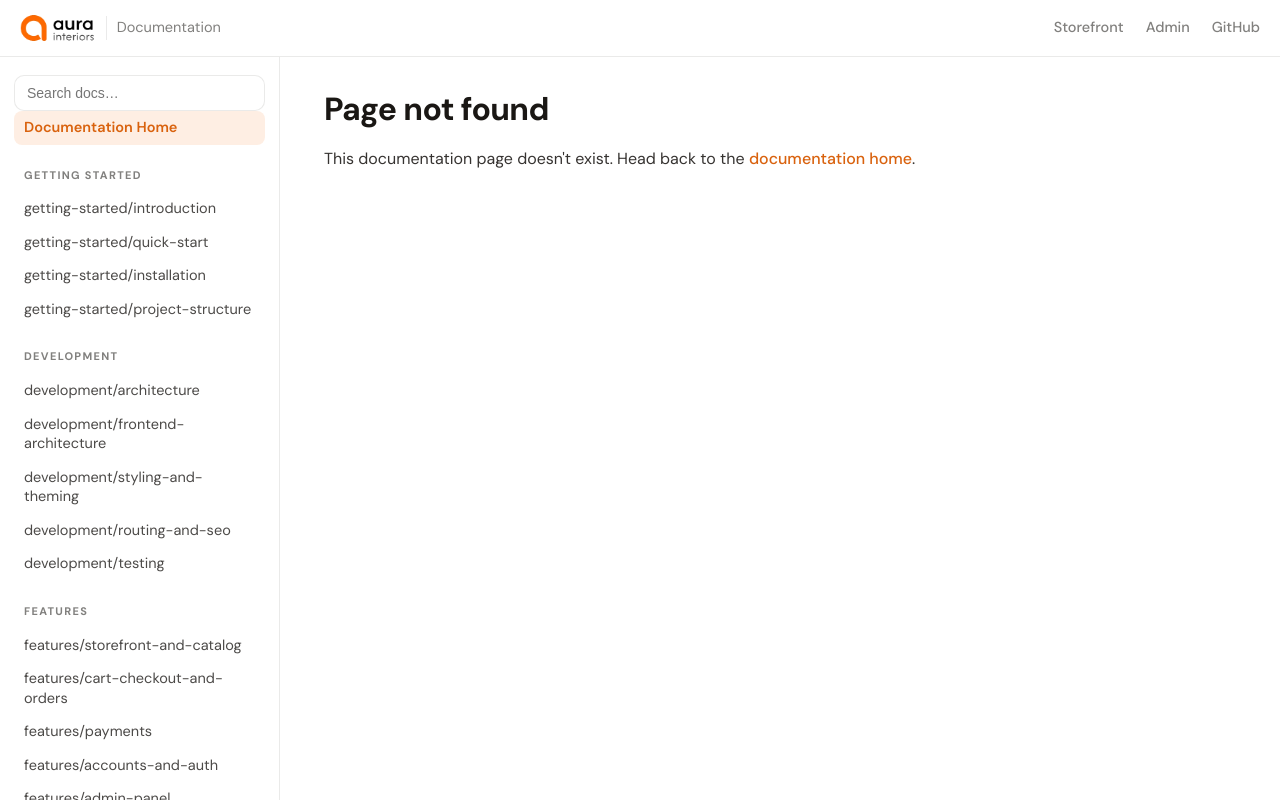
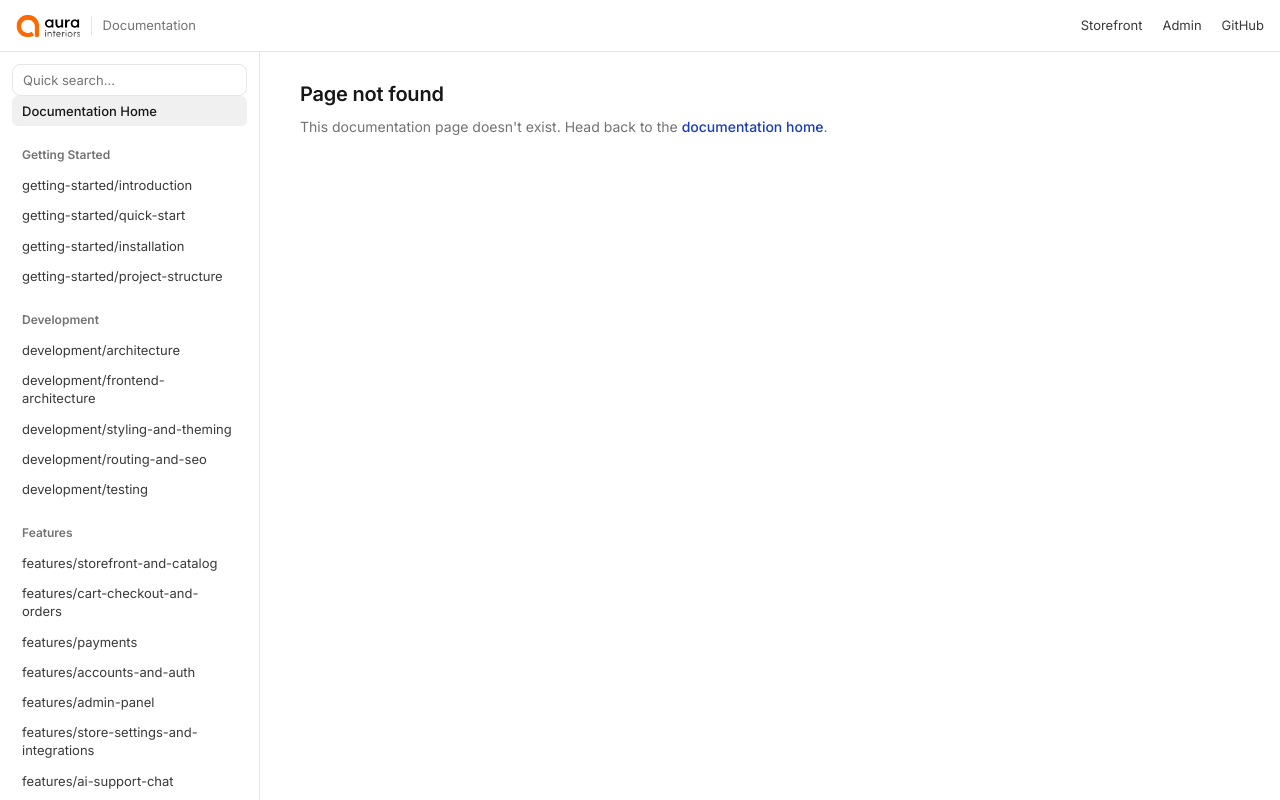
Before and after one commit to ShahiCrafts/aurainteriors-web, a React (Vite) app in the folder docs-site/: page / in a window 1280 px wide. Built offline with nearby package versions, Linux system fonts and the light colour scheme.

Commit message:
docs site: redesign to Cloudflare-dashboard style — Inter font, CF type scale (14/21 body, 20/28 h1, 16/24 h2), neutral #171717/#737373 palette, blue links/callouts, dashboard sidebar + rails

```diff
--- a/docs-site/index.html
+++ b/docs-site/index.html
@@ -7,7 +7,7 @@
     <link rel="preconnect" href="https://fonts.googleapis.com" />
     <link rel="preconnect" href="https://fonts.gstatic.com" crossorigin />
     <link
-      href="https://fonts.googleapis.com/css2?family=DM+Sans:ital,opsz,wght@0,9..40,300..900;1,9..40,300..900&display=swap"
+      href="https://fonts.googleapis.com/css2?family=Inter:ital,opsz,wght@0,14..32,100..900;1,14..32,100..900&display=swap"
       rel="stylesheet"
     />
     <title>Aura Interiors — Documentation</title>
--- a/docs-site/src/App.jsx
+++ b/docs-site/src/App.jsx
@@ -119,7 +119,7 @@ export default function App() {
           <input
             value={query}
             onChange={(e) => setQuery(e.target.value)}
-            placeholder="Search docs…"
+            placeholder="Quick search…"
             aria-label="Search documentation"
           />
         </div>
--- a/docs-site/src/styles.css
+++ b/docs-site/src/styles.css
@@ -1,12 +1,22 @@
+/* Cloudflare-dashboard-inspired design system.
+   Tokens sampled from the Cloudflare dashboard (Inter Variable):
+   ink #171717, muted #737373, hairline #e5e5e5, link blue #193cb8,
+   button blue #1d6ce0, body 14px/21px, headings 20/28 & 16/24, nav 13px. */
 :root {
-  --brand: #f27318;
-  --brand-hover: #d9620e;
-  --navy: #1e2c4a;
-  --ink: #1a1714;
-  --muted: rgba(26, 23, 20, 0.55);
-  --line: rgba(26, 23, 20, 0.09);
+  --ink: #171717;
+  --ink-soft: rgba(23, 23, 23, 0.85);
+  --muted: #737373;
+  --faint: #a3a3a3;
+  --line: #e5e5e5;
+  --line-soft: #ebebeb;
   --bg: #ffffff;
-  --side-bg: #ffffff;
+  --hover-bg: #f5f5f5;
+  --active-bg: #f0f0f0;
+  --link: #193cb8;
+  --btn-blue: #1d6ce0;
+  --callout-bg: #eaf1fe;
+  --code-bg: #f5f5f5;
+  --radius: 8px;
 }
 
 * { box-sizing: border-box; }
@@ -16,15 +26,19 @@ html, body {
   padding: 0;
   background: var(--bg);
   color: var(--ink);
-  font-family: "DM Sans", system-ui, -apple-system, "Segoe UI", sans-serif;
-  font-size: 16px;
-  line-height: 1.6;
+  font-family: "Inter", "Inter Variable", system-ui, -apple-system, "Segoe UI", sans-serif;
+  font-size: 14px;
+  line-height: 1.5;
+  -webkit-font-smoothing: antialiased;
+  text-rendering: optimizeLegibility;
 }
+
+::selection { background: #c7dbfc; }
 
 .shell {
   display: grid;
-  grid-template-columns: 280px minmax(0, 1fr) 220px;
-  grid-template-rows: 57px minmax(0, 1fr);
+  grid-template-columns: 260px minmax(0, 1fr) 232px;
+  grid-template-rows: 52px minmax(0, 1fr);
   grid-template-areas:
     "top top top"
     "side main toc";
@@ -36,8 +50,8 @@ html, body {
   grid-area: top;
   display: flex;
   align-items: center;
-  gap: 16px;
-  padding: 0 20px;
+  gap: 14px;
+  padding: 0 16px;
   border-bottom: 1px solid var(--line);
   background: var(--bg);
   z-index: 30;
@@ -45,197 +59,247 @@ html, body {
 .brand {
   display: flex;
   align-items: center;
-  gap: 10px;
+  gap: 9px;
   text-decoration: none;
   color: var(--ink);
+  min-width: 0;
 }
-.brand-mark {
-  width: 30px;
-  height: 30px;
-  border-radius: 8px;
-  background: var(--brand);
-  color: #fff;
-  font-weight: 700;
-  display: flex;
-  align-items: center;
-  justify-content: center;
-  font-size: 17px;
+.brand-logo { height: 26px; width: auto; display: block; }
+.brand-doc {
+  color: var(--muted);
+  font-size: 13px;
+  font-weight: 400;
+  border-left: 1px solid var(--line);
+  padding-left: 11px;
+  white-space: nowrap;
 }
-.brand-logo { height: 30px; width: auto; display: block; }
-.brand-name { font-weight: 700; font-size: 16.5px; letter-spacing: -0.01em; }
-.brand-doc { color: var(--muted); font-size: 14.5px; border-left: 1px solid var(--line); padding-left: 10px; }
-.topbar-links { margin-left: auto; display: flex; gap: 22px; }
-.topbar-links a { color: var(--muted); text-decoration: none; font-size: 14.5px; font-weight: 500; }
-.topbar-links a:hover { color: var(--brand); }
+.topbar-links { margin-left: auto; display: flex; align-items: center; gap: 20px; }
+.topbar-links a {
+  color: var(--ink-soft);
+  text-decoration: none;
+  font-size: 13px;
+  font-weight: 400;
+}
+.topbar-links a:hover { color: var(--ink); text-decoration: underline; text-underline-offset: 3px; }
 .nav-toggle {
   display: none;
   background: none;
   border: 1px solid var(--line);
-  border-radius: 8px;
-  font-size: 17px;
-  padding: 4px 10px;
+  border-radius: 6px;
+  font-size: 15px;
+  line-height: 1;
+  padding: 6px 9px;
   cursor: pointer;
+  color: var(--ink);
 }
+.nav-toggle:hover { background: var(--hover-bg); }
 
 /* ---------- sidebar ---------- */
 .sidebar {
   grid-area: side;
-  background: var(--side-bg);
+  background: var(--bg);
   border-right: 1px solid var(--line);
   overflow-y: auto;
-  padding: 18px 14px 40px;
+  padding: 12px 12px 40px;
+  scrollbar-width: thin;
+  scrollbar-color: #d4d4d4 transparent;
 }
+.search { position: relative; }
 .search input {
   width: 100%;
-  padding: 9px 12px;
+  padding: 7px 10px;
   border: 1px solid var(--line);
-  border-radius: 10px;
-  font-size: 14px;
+  border-radius: var(--radius);
+  font-size: 13px;
+  font-family: inherit;
   background: #fff;
+  color: var(--ink);
   outline: none;
 }
-.search input:focus { border-color: var(--brand); }
-.nav-group { margin-top: 22px; }
+.search input::placeholder { color: var(--muted); }
+.search input:focus {
+  border-color: var(--btn-blue);
+  box-shadow: 0 0 0 1px var(--btn-blue);
+}
+.nav-group { margin-top: 20px; }
 .nav-group-title {
-  font-size: 11px;
-  font-weight: 700;
-  letter-spacing: 0.12em;
-  text-transform: uppercase;
+  font-size: 12px;
+  font-weight: 600;
   color: var(--muted);
-  margin: 0 10px 8px;
+  margin: 0 10px 6px;
+  letter-spacing: 0;
 }
 .nav-item {
   display: block;
-  padding: 7px 10px;
-  border-radius: 8px;
-  color: rgba(26, 23, 20, 0.78);
+  padding: 6px 10px;
+  border-radius: 6px;
+  color: var(--ink-soft);
   text-decoration: none;
-  font-size: 14.5px;
-  line-height: 1.35;
+  font-size: 13px;
+  line-height: 1.4;
 }
-.nav-item:hover { background: rgba(242, 115, 24, 0.07); color: var(--ink); }
-.nav-item.active { background: rgba(242, 115, 24, 0.12); color: var(--brand-hover); font-weight: 600; }
-.nav-home { font-weight: 600; }
-.nav-empty { color: var(--muted); font-size: 14px; margin: 0 10px; }
+.nav-item:hover { background: var(--hover-bg); color: var(--ink); }
+.nav-item.active { background: var(--active-bg); color: var(--ink); font-weight: 500; }
+.nav-home { font-weight: 500; color: var(--ink); }
+.nav-empty { color: var(--muted); font-size: 13px; margin: 0 10px; }
 
 /* ---------- content ---------- */
 .content {
   grid-area: main;
   overflow-y: auto;
-  padding: 34px 44px 60px;
+  padding: 28px 40px 64px;
+  scrollbar-width: thin;
+  scrollbar-color: #d4d4d4 transparent;
 }
-.prose { max-width: 820px; }
-.prose h1 { font-size: 32px; font-weight: 700; letter-spacing: -0.02em; line-height: 1.15; margin: 0 0 18px; }
-.prose h2 { font-size: 22px; font-weight: 700; letter-spacing: -0.01em; margin: 38px 0 12px; padding-top: 10px; }
-.prose h3 { font-size: 17px; font-weight: 700; margin: 26px 0 8px; }
-.prose p { margin: 0 0 14px; color: rgba(26, 23, 20, 0.88); }
-.prose ul, .prose ol { margin: 0 0 14px; padding-left: 24px; color: rgba(26, 23, 20, 0.88); }
-.prose li { margin-bottom: 5px; }
-.prose a { color: var(--brand-hover); text-decoration: none; font-weight: 500; }
-.prose a:hover { text-decoration: underline; }
-.prose img { max-width: 100%; border-radius: 12px; }
+.prose { max-width: 840px; }
+.prose h1 {
+  font-size: 20px;
+  font-weight: 600;
+  letter-spacing: -0.2px;
+  line-height: 28px;
+  margin: 0 0 8px;
+}
+/* the paragraph right under the title reads as the page description, like the dashboard */
+.prose > h1 + p { color: var(--muted); font-size: 14px; margin-bottom: 22px; }
+.prose h2 {
+  font-size: 16px;
+  font-weight: 600;
+  letter-spacing: -0.2px;
+  line-height: 24px;
+  margin: 34px 0 10px;
+  padding-top: 22px;
+  border-top: 1px solid var(--line-soft);
+}
+.prose h2:first-of-type { border-top: none; padding-top: 0; }
+.prose h3 { font-size: 14px; font-weight: 600; line-height: 21px; margin: 24px 0 6px; }
+.prose p { margin: 0 0 14px; color: var(--ink-soft); }
+.prose ul, .prose ol { margin: 0 0 14px; padding-left: 22px; color: var(--ink-soft); }
+.prose li { margin-bottom: 4px; }
+.prose li::marker { color: var(--faint); }
+.prose a { color: var(--link); text-decoration: none; font-weight: 500; }
+.prose a:hover { text-decoration: underline; text-underline-offset: 3px; }
+.prose strong { font-weight: 600; color: var(--ink); }
+.prose img {
+  max-width: 100%;
+  border-radius: var(--radius);
+  border: 1px solid var(--line);
+}
 .prose code {
   font-family: ui-monospace, "SF Mono", Menlo, Consolas, monospace;
-  font-size: 0.86em;
-  background: rgba(26, 23, 20, 0.06);
-  padding: 1.5px 5px;
-  border-radius: 5px;
+  font-size: 12.5px;
+  background: var(--code-bg);
+  border: 1px solid var(--line-soft);
+  padding: 1px 5px;
+  border-radius: 6px;
+  color: var(--ink);
 }
 .prose pre {
-  background: var(--navy);
-  color: #f3f4f6;
-  border-radius: 12px;
-  padding: 16px 18px;
+  background: var(--ink);
+  color: #f5f5f5;
+  border-radius: var(--radius);
+  padding: 14px 16px;
   overflow-x: auto;
   margin: 0 0 16px;
 }
-.prose pre code { background: none; padding: 0; color: inherit; font-size: 13.5px; line-height: 1.55; }
+.prose pre code { background: none; border: none; padding: 0; color: inherit; font-size: 13px; line-height: 1.6; }
 .prose table {
   width: 100%;
-  border-collapse: collapse;
+  border-collapse: separate;
+  border-spacing: 0;
   margin: 0 0 18px;
-  font-size: 14.5px;
+  font-size: 13px;
   display: block;
   overflow-x: auto;
+  border: 1px solid var(--line);
+  border-radius: var(--radius);
 }
 .prose th, .prose td {
-  border: 1px solid var(--line);
   padding: 8px 12px;
   text-align: left;
   vertical-align: top;
+  border-bottom: 1px solid var(--line-soft);
+  color: var(--ink-soft);
 }
-.prose th { background: var(--side-bg); font-weight: 700; }
+.prose tr:last-child td { border-bottom: none; }
+.prose th {
+  background: #fafafa;
+  font-weight: 600;
+  color: var(--ink);
+  border-bottom: 1px solid var(--line);
+  white-space: nowrap;
+}
+/* callouts read as the dashboard's blue notice box */
 .prose blockquote {
   margin: 0 0 16px;
-  padding: 10px 16px;
-  border-left: 3px solid var(--brand);
-  background: rgba(242, 115, 24, 0.06);
-  border-radius: 0 10px 10px 0;
-  color: rgba(26, 23, 20, 0.85);
+  padding: 14px 18px;
+  border: none;
+  background: var(--callout-bg);
+  border-radius: var(--radius);
+  color: var(--link);
 }
-.prose blockquote p { margin: 0; }
-.prose hr { border: none; border-top: 1px solid var(--line); margin: 30px 0; }
+.prose blockquote p { margin: 0; color: var(--link); }
+.prose blockquote a { color: var(--link); text-decoration: underline; text-underline-offset: 3px; }
+.prose hr { border: none; border-top: 1px solid var(--line); margin: 28px 0; }
 
-.prevnext { max-width: 820px; display: flex; justify-content: space-between; gap: 12px; margin-top: 44px; }
+.prevnext { max-width: 840px; display: flex; justify-content: space-between; gap: 12px; margin-top: 40px; }
 .pn {
   background: #fff;
   border: 1px solid var(--line);
-  border-radius: 10px;
-  padding: 10px 16px;
-  font-size: 14.5px;
-  font-weight: 600;
+  border-radius: var(--radius);
+  padding: 7px 14px;
+  font-size: 13px;
+  font-weight: 500;
   color: var(--ink);
   cursor: pointer;
   font-family: inherit;
 }
-.pn:hover { border-color: var(--brand); color: var(--brand-hover); }
+.pn:hover { background: var(--hover-bg); }
 
-/* ---------- toc ---------- */
+/* ---------- toc / right rail ---------- */
 .toc {
   grid-area: toc;
   overflow-y: auto;
-  padding: 34px 18px 40px 4px;
+  padding: 28px 18px 40px 2px;
+  scrollbar-width: thin;
+  scrollbar-color: #d4d4d4 transparent;
 }
 .toc-title {
-  font-size: 11px;
-  font-weight: 700;
-  letter-spacing: 0.12em;
-  text-transform: uppercase;
-  color: var(--muted);
-  margin: 0 0 10px;
+  font-size: 13px;
+  font-weight: 600;
+  color: var(--ink);
+  margin: 0 0 8px;
 }
 .toc a {
   display: block;
   color: var(--muted);
   text-decoration: none;
-  font-size: 13.5px;
-  line-height: 1.4;
-  padding: 4px 0;
+  font-size: 13px;
+  line-height: 1.45;
+  padding: 3px 0;
 }
-.toc a:hover { color: var(--brand-hover); }
-.toc a.toc-sub { padding-left: 14px; font-size: 13px; }
+.toc a:hover { color: var(--ink); }
+.toc a.toc-sub { padding-left: 14px; font-size: 12.5px; }
 
 /* ---------- responsive ---------- */
 @media (max-width: 1100px) {
-  .shell { grid-template-columns: 260px minmax(0, 1fr); grid-template-areas: "top top" "side main"; }
+  .shell { grid-template-columns: 248px minmax(0, 1fr); grid-template-areas: "top top" "side main"; }
   .toc { display: none; }
 }
 @media (max-width: 760px) {
   .shell { grid-template-columns: minmax(0, 1fr); grid-template-areas: "top" "main"; }
   .sidebar {
     position: fixed;
-    top: 57px;
+    top: 52px;
     left: 0;
     bottom: 0;
-    width: 280px;
+    width: 272px;
     transform: translateX(-100%);
     transition: transform 0.2s ease;
     z-index: 40;
   }
-  .sidebar.open { transform: translateX(0); box-shadow: 0 10px 40px rgba(0, 0, 0, 0.18); }
+  .sidebar.open { transform: translateX(0); box-shadow: 0 10px 40px rgba(0, 0, 0, 0.16); }
   .nav-toggle { display: block; }
   .brand-doc { display: none; }
   .topbar-links { gap: 14px; }
-  .content { padding: 24px 18px 48px; }
-  .prose h1 { font-size: 27px; }
+  .content { padding: 22px 18px 48px; }
 }
```
